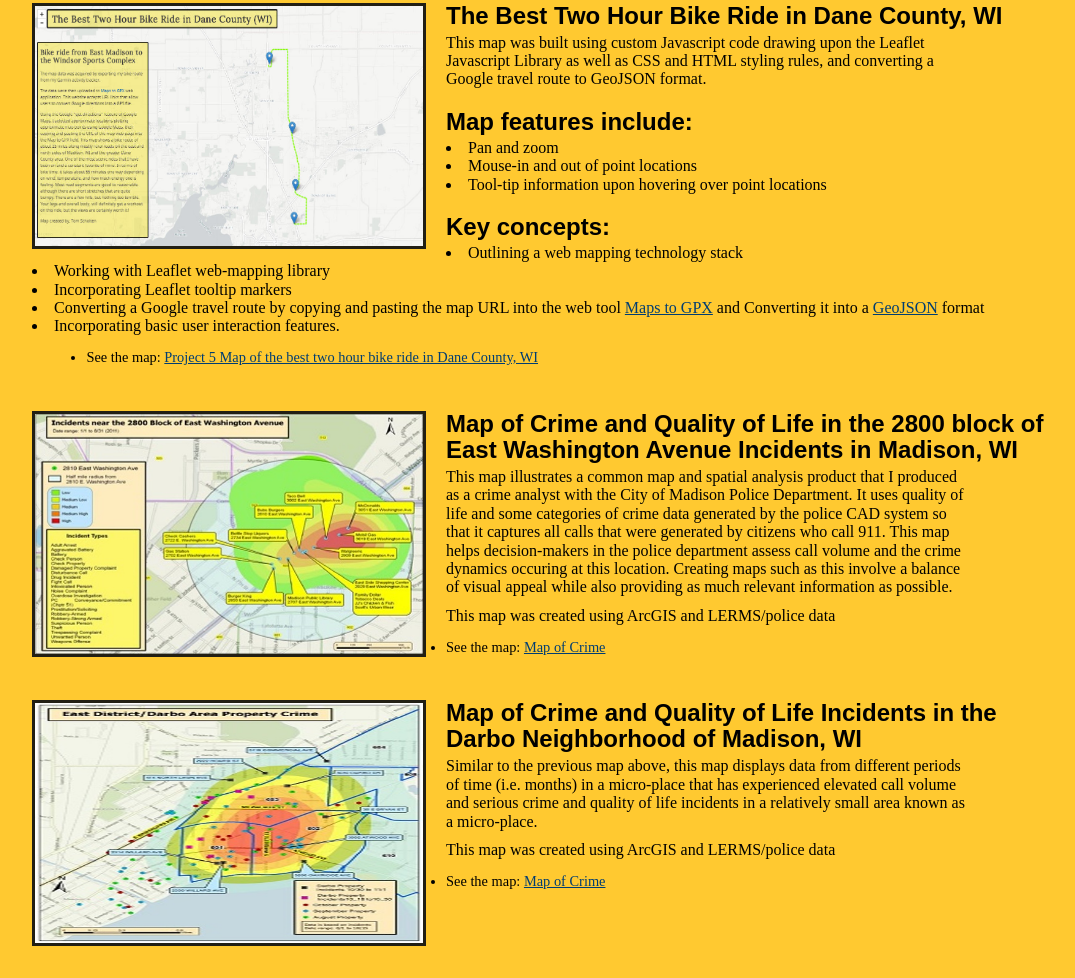
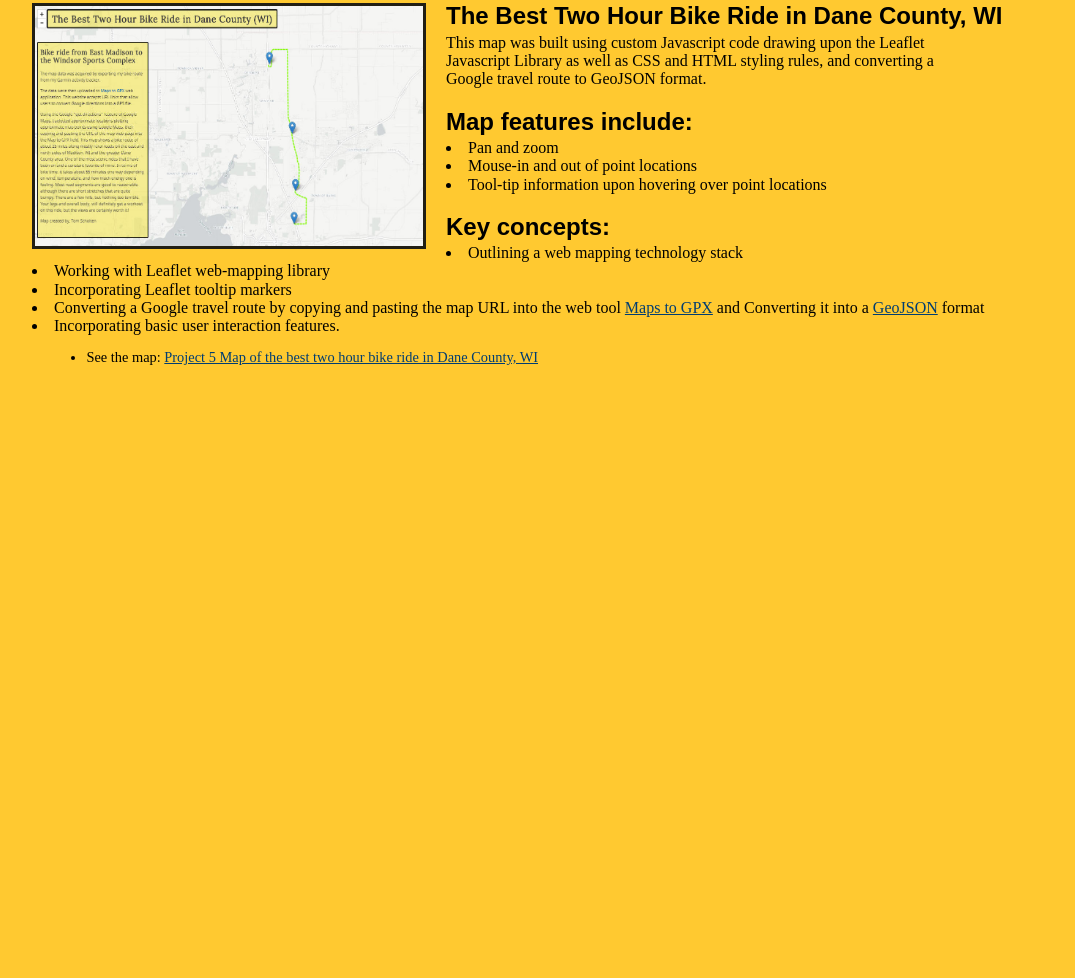
Before and after one commit to Tscholten1/Scholten-Work-Portfolio, a plain HTML site: page index.html in a window 1280 px wide. Shown: the part 6493-7471 px from the top of the page, without its empty margins (96-1171 px from the left). After the commit the page ends 6904 px from the top, so only its background shows below. Drawn offline with nearby package versions, Linux system fonts and the light colour scheme; a web font is replaced by a local one.

Commit message:
Update index.html

```diff
--- a/index.html
+++ b/index.html
@@ -197,11 +197,7 @@
 
         </ul>
     </section>
-
-
     <!--        ***********************************************************************************-->
-
-
 
     <!--        ***********************************************************************************-->
     <section class="project">
@@ -475,33 +471,8 @@
     <!--    ********************************************************************************-->
 
 
-    <!--    ************************************************************************-->
-    <section class="project">
-        <a href="Full-size-Images_Maps/Map1.jpg"><img src="Images_Maps/Map1.jpg" alt="Map of Crime" class="project-image"/></a>
-        <h3>Map of Crime and Quality of Life in the 2800 block of East Washington Avenue Incidents in Madison, WI</h3>
 
-        <p>This map illustrates a common map and spatial analysis product that I produced as a crime analyst with the City of Madison Police Department. It uses quality of life and some categories of crime data generated by the police CAD system so that it captures all calls that were generated by citizens who call 911. This map helps decision-makers in the police department assess call volume and the crime dynamics occuring at this location. Creating maps such as this involve a balance of visual appeal while also providing as much relevant information as possible.</p>
-        <p>This map was created using ArcGIS and LERMS/police data</p>
-        <ul>
-            <li>See the map: <a href="Full-size-Images_Maps/Map1.jpg">Map of Crime</a></li>
-        </ul>
-    </section>
-
-    <!--        ***********************************************************************-->
-    <section class="project">
-        <a href="Full-size-Images_Maps/Map2.jpg"><img src="Images_Maps/Map2.jpg" alt="Map of Crime" class="project-image" /></a>
-        <h3>Map of Crime and Quality of Life Incidents in the Darbo Neighborhood of Madison, WI</h3>
-
-        <p>Similar to the previous map above, this map displays data from different periods of time (i.e. months) in a micro-place that has experienced elevated call volume and serious crime and quality of life incidents in a relatively small area known as a micro-place. </p>
-        <p>This map was created using ArcGIS and LERMS/police data</p>
-        <ul>
-            <li>See the map: <a href="Full-size-Images_Maps/Map2.jpg">Map of Crime</a></li>
-        </ul>
-    </section>
-
-    <!--        ***************************************************************************-->
-
-
+    <!--    ***************************************************************************-->
 
     <!--    ****************************************************************************************-->
 
```
